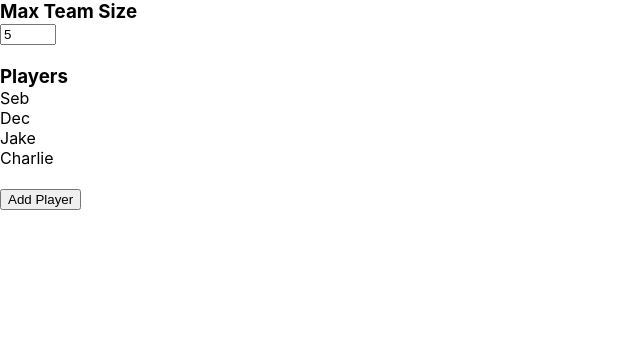
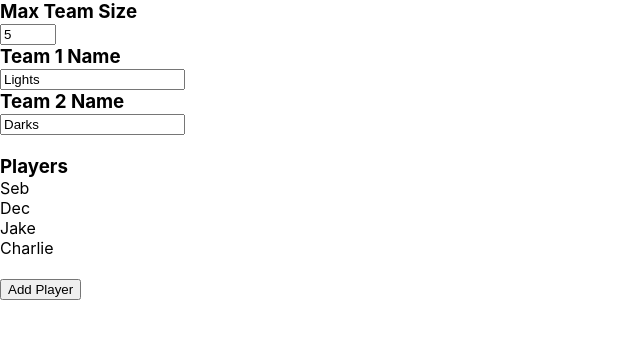
Before and after one commit to SScothorn/teamsheet, a React (Create React App) app: page / in a window 1280 px wide. Shown: the top 338 px of the page, without its empty margins (0-640 px from the left). Built offline with nearby package versions, Linux system fonts and the light colour scheme.

Commit message:
added team names

```diff
--- a/src/components/SetupForm/SetupForm.tsx
+++ b/src/components/SetupForm/SetupForm.tsx
@@ -6,6 +6,8 @@ import PlayerBox from '../Player/PlayerBox';
 export default function SetupForm() {
 	const testDefaultPlayers: Player[] = [{ name: 'Seb' }, { name: 'Dec' }, { name: 'Jake' }, { name: 'Charlie' }];
 	const [teamSize, setTeamSize] = useState(5);
+	const [team1Name, setTeam1Name] = useState('Lights');
+	const [team2Name, setTeam2Name] = useState('Darks');
 	const [players, setPlayers] = useState<Player[]>(testDefaultPlayers);
 	const [addingPlayer, setAddingPlayer] = useState(false);
 
@@ -13,10 +15,17 @@ export default function SetupForm() {
 		setTeamSize(+event.target.value);
 	}
 
+	function onTeamNameChanged(event: React.ChangeEvent<HTMLInputElement>, team: number) {
+		if (team === 1) {
+			setTeam1Name(event.target.value);
+		} else {
+			setTeam2Name(event.target.value);
+		}
+	}
+
 	function onNewPlayerAdded(player: Player) {
 		const newPlayers = players;
 		newPlayers.push(player);
-		console.log(newPlayers);
 		setPlayers(newPlayers);
 		setAddingPlayer(false);
 	}
@@ -40,6 +49,28 @@ export default function SetupForm() {
 					<h3>Max Team Size</h3>
 				</label>
 				<input type="number" name="team-size" value={teamSize} min="1" max="11" onChange={onTeamSizeChanged} />
+				<label htmlFor="team-1-name">
+					<h3>Team 1 Name</h3>
+				</label>
+				<input
+					type="text"
+					name="team-1-name"
+					value={team1Name}
+					onChange={(event) => {
+						onTeamNameChanged(event, 1);
+					}}
+				/>
+				<label htmlFor="team-2-name">
+					<h3>Team 2 Name</h3>
+				</label>
+				<input
+					type="text"
+					name="team-2-name"
+					value={team2Name}
+					onChange={(event) => {
+						onTeamNameChanged(event, 2);
+					}}
+				/>
 			</form>
 			<br />
 			<h3>Players</h3>
```
